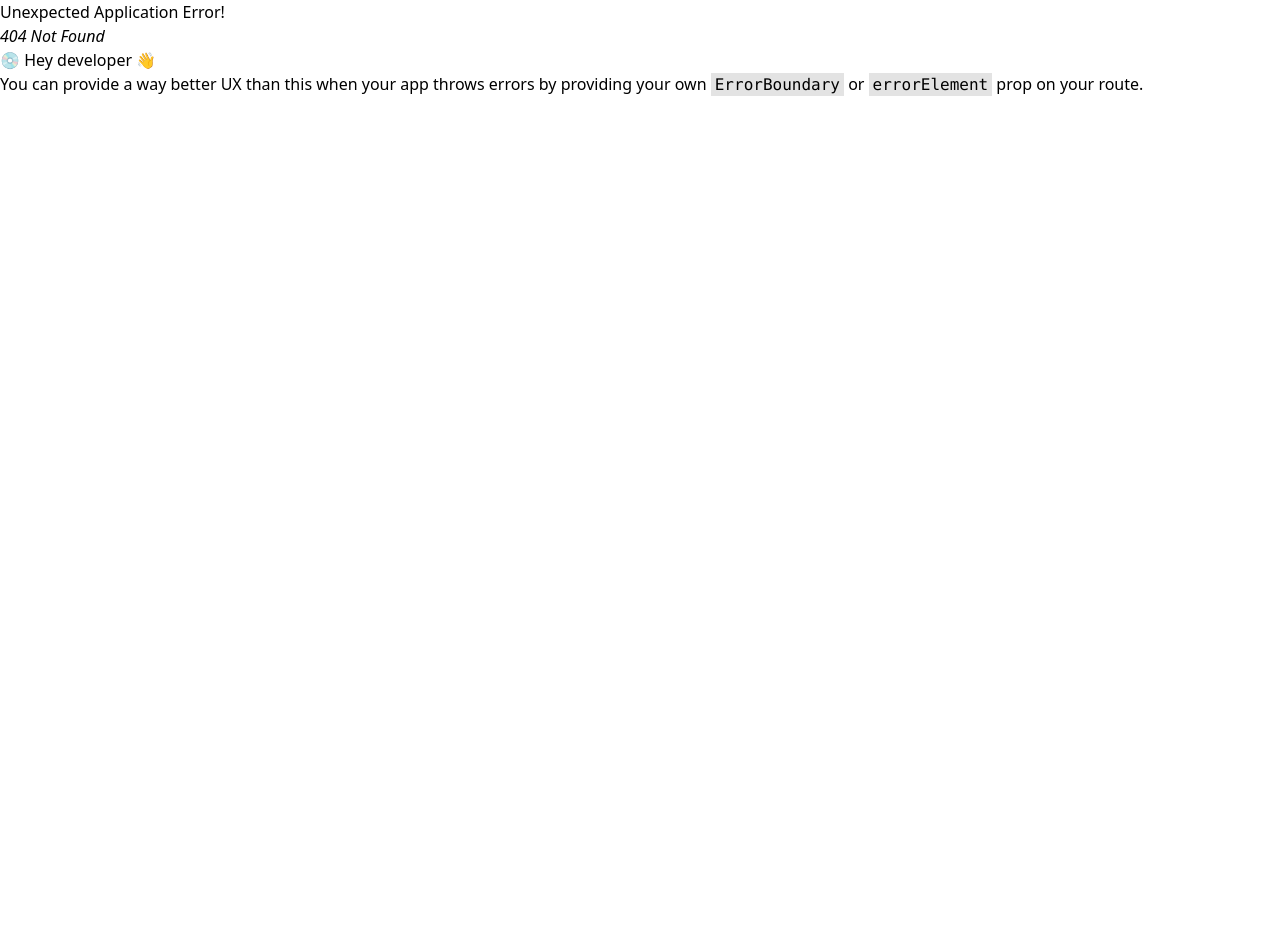
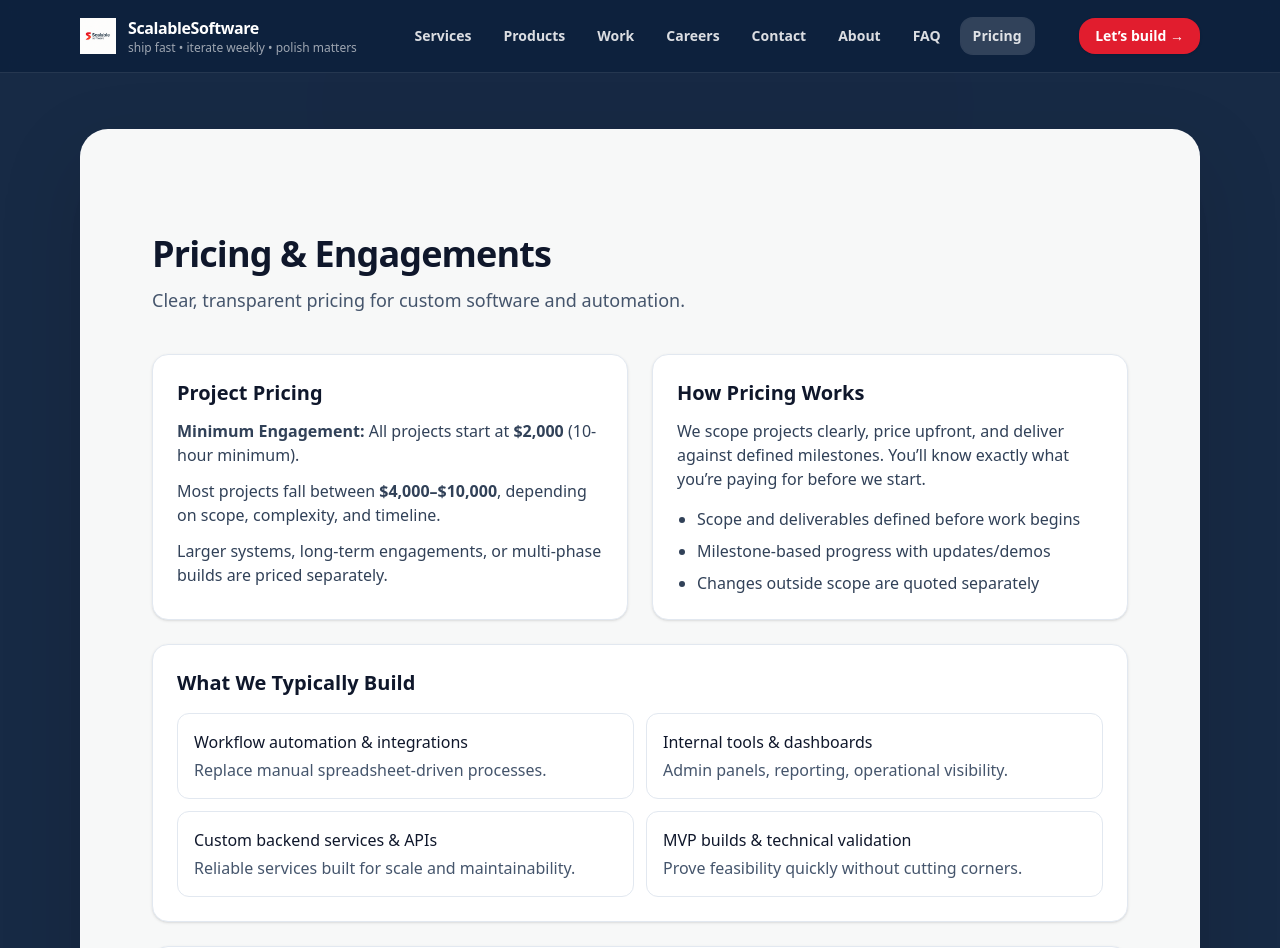
Before and after one commit to AsherKirshtein/scalable-software, a React (Vite) app: page /pricing in a window 1280 px wide. Before the commit this address had no page. Shown: the top 948 px of the page. Before the commit the page ends 800 px from the top, so only its background shows below. Built offline with nearby package versions, Linux system fonts and the light colour scheme.

Commit message:
Added Pricing Page

```diff
--- a/src/components/Nav.tsx
+++ b/src/components/Nav.tsx
@@ -60,6 +60,9 @@ export default function Nav() {
             <NavLink to="/faq" className={({ isActive }) => (isActive ? `${base} ${active}` : base)}>
             FAQ
             </NavLink>
+            <NavLink to="/pricing" className={({ isActive }) => (isActive ? `${base} ${active}` : base)}>
+            Pricing
+          </NavLink>
 
         </nav>
 
--- a/src/main.tsx
+++ b/src/main.tsx
@@ -11,6 +11,7 @@ import Work from "./pages/Work";
 import Careers from "./pages/Careers";
 import About from "./pages/About";
 import FAQ from "./pages/FAQ";
+import Pricing from "./pages/Pricing";
 
 
 
@@ -28,6 +29,7 @@ const router = createBrowserRouter([
       { path: "careers", element: <Careers /> },
       { path: "about", element: <About /> },
       { path: "faq", element: <FAQ /> },
+      { path: "pricing", element: <Pricing /> },
 
     ],
 
--- /dev/null
+++ b/src/pages/Pricing.tsx
@@ -0,0 +1,106 @@
+export default function Pricing() {
+  return (
+    <main className="mx-auto w-full max-w-5xl px-6 py-16">
+      <header className="mb-10">
+        <h1 className="text-4xl font-semibold tracking-tight">
+          Pricing & Engagements
+        </h1>
+        <p className="mt-3 text-lg text-slate-600">
+          Clear, transparent pricing for custom software and automation.
+        </p>
+      </header>
+
+      <div className="grid gap-6 md:grid-cols-2">
+        <section className="rounded-2xl border border-slate-200 bg-white p-6 shadow-sm">
+          <h2 className="text-xl font-semibold">Project Pricing</h2>
+          <p className="mt-3 text-slate-700">
+            <span className="font-semibold">Minimum Engagement:</span> All projects start at{" "}
+            <span className="font-semibold">$2,000</span> (10-hour minimum).
+          </p>
+          <p className="mt-3 text-slate-700">
+            Most projects fall between <span className="font-semibold">$4,000–$10,000</span>,
+            depending on scope, complexity, and timeline.
+          </p>
+          <p className="mt-3 text-slate-700">
+            Larger systems, long-term engagements, or multi-phase builds are priced separately.
+          </p>
+        </section>
+
+        <section className="rounded-2xl border border-slate-200 bg-white p-6 shadow-sm">
+          <h2 className="text-xl font-semibold">How Pricing Works</h2>
+          <p className="mt-3 text-slate-700">
+            We scope projects clearly, price upfront, and deliver against defined milestones.
+            You’ll know exactly what you’re paying for before we start.
+          </p>
+          <ul className="mt-4 list-disc space-y-2 pl-5 text-slate-700">
+            <li>Scope and deliverables defined before work begins</li>
+            <li>Milestone-based progress with updates/demos</li>
+            <li>Changes outside scope are quoted separately</li>
+          </ul>
+        </section>
+
+        <section className="rounded-2xl border border-slate-200 bg-white p-6 shadow-sm md:col-span-2">
+          <h2 className="text-xl font-semibold">What We Typically Build</h2>
+          <div className="mt-4 grid gap-3 md:grid-cols-2">
+            <div className="rounded-xl border border-slate-200 p-4">
+              <p className="font-medium">Workflow automation & integrations</p>
+              <p className="mt-1 text-slate-600">Replace manual spreadsheet-driven processes.</p>
+            </div>
+            <div className="rounded-xl border border-slate-200 p-4">
+              <p className="font-medium">Internal tools & dashboards</p>
+              <p className="mt-1 text-slate-600">Admin panels, reporting, operational visibility.</p>
+            </div>
+            <div className="rounded-xl border border-slate-200 p-4">
+              <p className="font-medium">Custom backend services & APIs</p>
+              <p className="mt-1 text-slate-600">Reliable services built for scale and maintainability.</p>
+            </div>
+            <div className="rounded-xl border border-slate-200 p-4">
+              <p className="font-medium">MVP builds & technical validation</p>
+              <p className="mt-1 text-slate-600">Prove feasibility quickly without cutting corners.</p>
+            </div>
+          </div>
+        </section>
+
+        <section className="rounded-2xl border border-slate-200 bg-white p-6 shadow-sm md:col-span-2">
+          <h2 className="text-xl font-semibold">Ongoing Support & Maintenance</h2>
+          <p className="mt-3 text-slate-700">
+            After launch, optional support and maintenance plans are available for bug fixes,
+            monitoring, and small enhancements. Support is separate from major feature development
+            and is always scoped clearly.
+          </p>
+        </section>
+
+        <section className="rounded-2xl border border-slate-200 bg-white p-6 shadow-sm md:col-span-2">
+          <h2 className="text-xl font-semibold">Our Commitment</h2>
+          <p className="mt-3 text-slate-700">
+            Every project begins with a defined scope and milestone. If delivered work does not meet
+            the agreed requirements, we’ll make it right — or you won’t be billed for unused project time.
+          </p>
+        </section>
+
+        <section className="rounded-2xl border border-slate-200 bg-white p-6 shadow-sm md:col-span-2">
+          <h2 className="text-xl font-semibold">Let’s Get Started</h2>
+          <p className="mt-3 text-slate-700">
+            Have a problem to solve or an idea to validate? A short call is often enough to
+            determine fit and next steps.
+          </p>
+
+          <div className="mt-5 flex flex-wrap gap-3">
+            <a
+              href="/contact"
+              className="rounded-xl bg-slate-900 px-5 py-3 text-sm font-medium text-white shadow-sm hover:opacity-90"
+            >
+              Contact Us
+            </a>
+            <a
+              href="/work"
+              className="rounded-xl border border-slate-300 px-5 py-3 text-sm font-medium text-slate-900 hover:bg-slate-50"
+            >
+              View Our Work
+            </a>
+          </div>
+        </section>
+      </div>
+    </main>
+  );
+}
```
